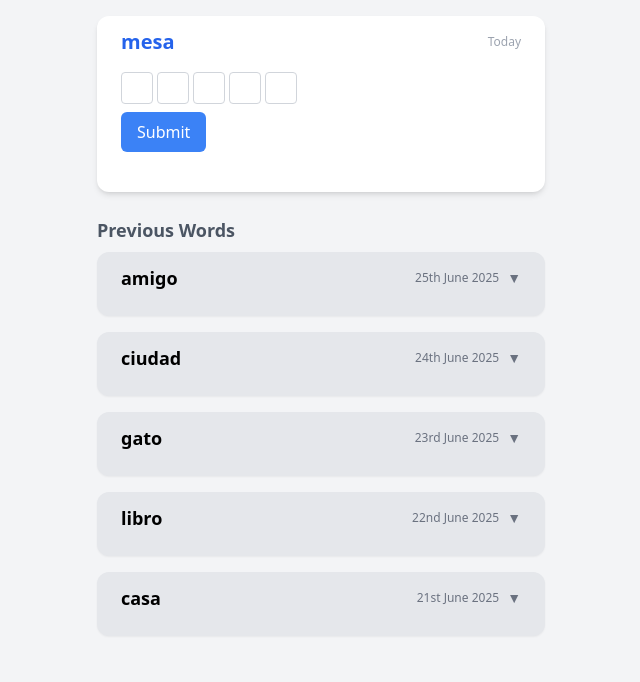
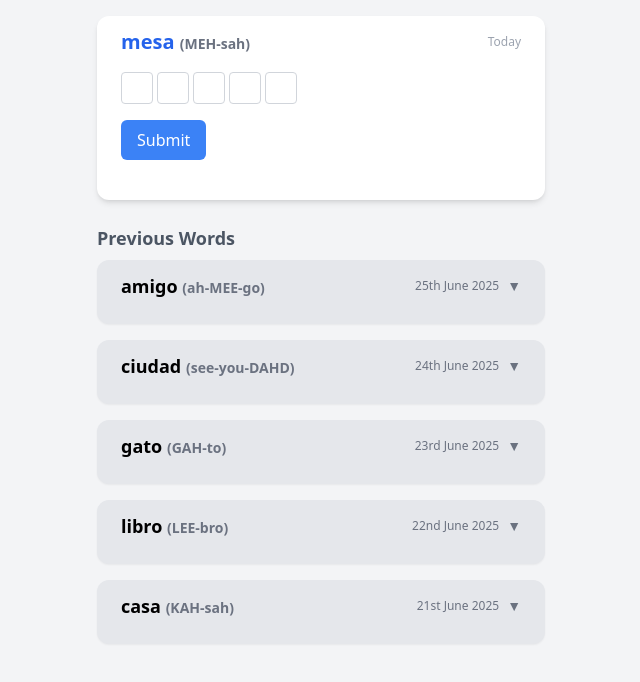
Before and after one commit to bmaycops/DailySpanishWord, a plain HTML site: page docs/index.html in a window 1280 px wide. Shown: the whole page, without its empty margins (319-959 px from the left). Drawn offline with nearby package versions, Linux system fonts and the light colour scheme.

Commit message:
new changes

```diff
--- a/docs/index.html
+++ b/docs/index.html
@@ -17,7 +17,7 @@
     </div>
     <div class="mt-4" id="input-section">
       <div id="input-container" class="flex gap-1 mb-2"></div>
-      <button id="submit-guess" class="bg-blue-500 text-white px-4 py-2 rounded-md">Submit</button>
+      <button id="submit-guess" class="bg-blue-500 text-white px-4 py-2 rounded-md mt-2">Submit</button>
     </div>
     <div id="guess-feedback" class="mt-4 max-h-40 overflow-y-auto space-y-2 flex flex-col"></div>
     <p id="example" class="italic mt-2 text-gray-500 hidden"></p>
--- a/docs/script.js
+++ b/docs/script.js
@@ -5,9 +5,13 @@ fetch('https://raw.githubusercontent.com/bmaycops/DailySpanishWord/refs/heads/ma
     const todayWord = data.find(entry => entry.date === today);
     const previousWords = data.filter(entry => entry.date < today).slice(-5).reverse();
 
-    if (todayWord) {1
-      document.getElementById('word').textContent = todayWord.word;
-      document.getElementById('today-date').textContent = "Today";
+    if (todayWord) {
+      const wordElement = document.getElementById('word');
+      const dateElement = document.getElementById('today-date');
+
+      // Update the word element to include pronunciation
+      wordElement.innerHTML = `${todayWord.word} <span class="text-sm text-gray-500">(${todayWord.pronunciation})</span>`;
+      dateElement.textContent = "Today";
 
       const correct = todayWord.translation.trim().toLowerCase();
       const feedbackContainer = document.getElementById('guess-feedback');
@@ -39,6 +43,14 @@ fetch('https://raw.githubusercontent.com/bmaycops/DailySpanishWord/refs/heads/ma
               previousBox.focus();
               previousBox.value = ''; // Clear the previous box
             }
+          }
+        });
+
+        // Add event listener to restrict input to letters only
+        inputBox.addEventListener('keypress', (e) => {
+          const char = String.fromCharCode(e.keyCode || e.which);
+          if (!/^[a-zA-Z]$/.test(char)) {
+            e.preventDefault(); // Prevent non-letter characters
           }
         });
 
@@ -112,11 +124,13 @@ fetch('https://raw.githubusercontent.com/bmaycops/DailySpanishWord/refs/heads/ma
       const box = document.createElement('div');
       box.className = 'bg-gray-200 pt-3 pb-6 px-6 rounded-xl shadow-sm';
 
-      // Create the header section (word and date with dropdown arrow)
+      // Create the header section (word, pronunciation, and date with dropdown arrow)
       const header = document.createElement('div');
       header.className = 'flex justify-between items-center cursor-pointer';
       header.innerHTML = `
-        <p class="text-lg font-semibold">${entry.word}</p>
+        <div class="flex items-center space-x-2">
+          <p class="text-lg font-semibold">${entry.word} <span class="text-sm text-gray-500">(${entry.pronunciation})</span></p>
+        </div>
         <div class="flex items-center space-x-2">
           <span class="text-xs text-gray-500">${formattedDate}</span>
           <button class="text-gray-500 text-sm">▼</button>
@@ -127,10 +141,13 @@ fetch('https://raw.githubusercontent.com/bmaycops/DailySpanishWord/refs/heads/ma
       const content = document.createElement('div');
       content.className = 'hidden mt-2'; // Initially hidden
       content.innerHTML = `
-        <p class="text-md text-gray-700 italic">(${entry.translation})</p>
+        <div class="flex gap-1 mt-2">
+          ${entry.translation.split('').map(char => `
+            <div class="w-8 h-8 text-center border border-gray-300 rounded font-bold text-white bg-green-500">${char}</div>
+          `).join('')}
+        </div>
         <p class="italic text-sm mt-1">${entry.example}</p>
         <p class="italic text-sm mt-1">${entry.example_translation}</p>
-        <p class="text-xs mt-1 text-gray-500">Pronunciation: ${entry.pronunciation}</p>
       `;
 
       // Add event listener to toggle visibility of the content
```
